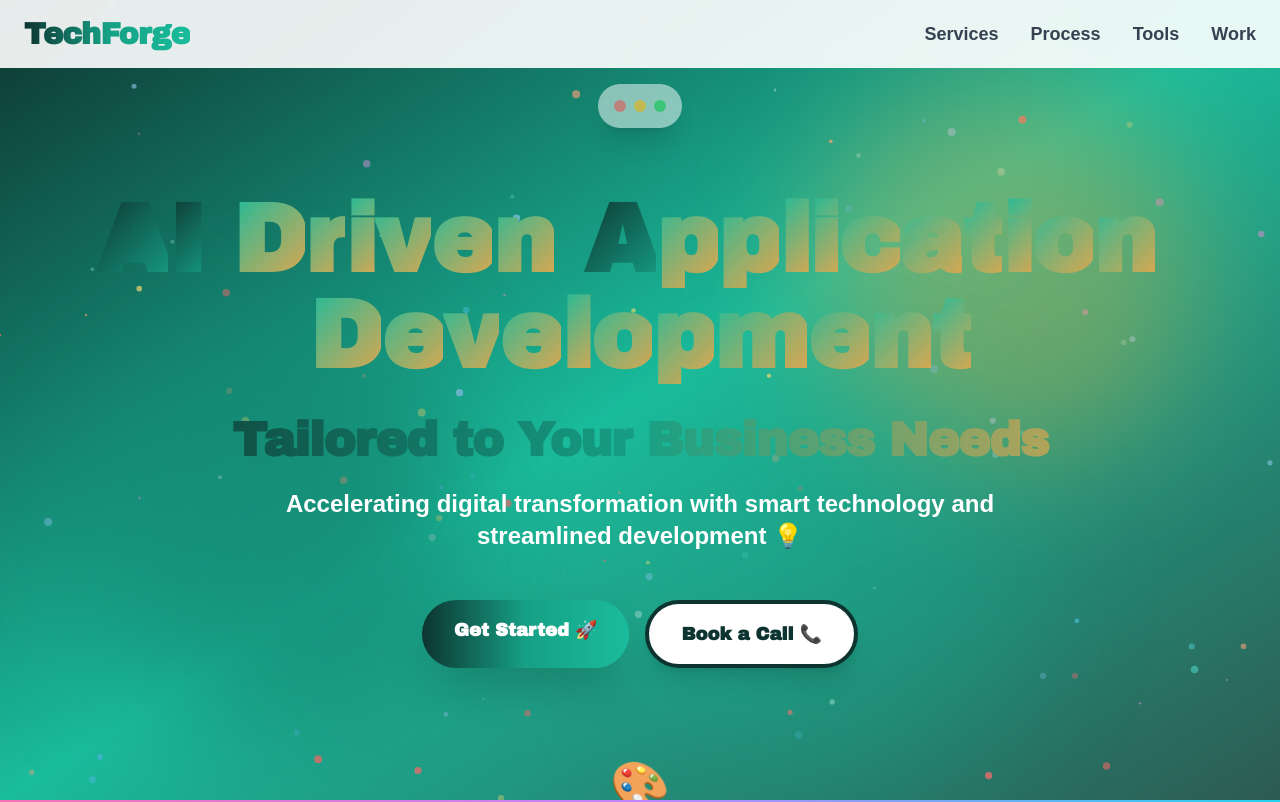
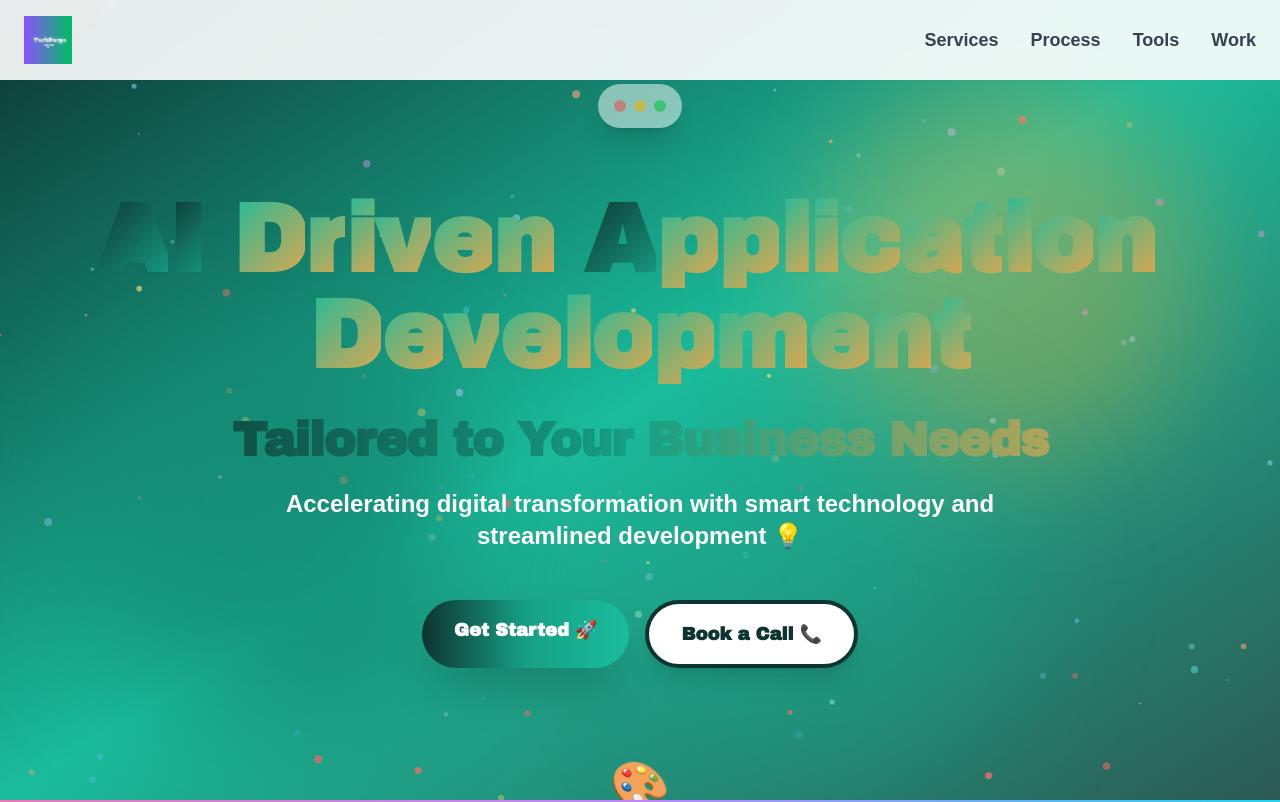
Before and after one commit to Vinaymahto808/techforce, a React (Create React App) app: page / in a window 1280 px wide. Shown: the top 802 px of the page. Built offline with nearby package versions, Linux system fonts and the light colour scheme; a web font is replaced by a local one.

Commit message:
Add logo.png to navbar and footer

```diff
--- a/src/App.jsx
+++ b/src/App.jsx
@@ -100,12 +100,13 @@ const Navigation = () => {
       }`}
     >
       <div className="max-w-7xl mx-auto px-6 py-4 flex justify-between items-center">
-        <motion.div
-          whileHover={{ scale: 1.05, rotate: [0, -5, 5, -5, 0] }}
-          className="text-3xl font-black tracking-tight cursor-pointer bg-gradient-to-r from-[#0D3430] via-[#16A085] to-[#1ABC9C] bg-clip-text text-transparent"
+        <motion.a
+          href="#"
+          whileHover={{ scale: 1.1, rotate: [0, -5, 5, -5, 0] }}
+          className="cursor-pointer"
         >
-          TechForge
-        </motion.div>
+          <img src="/logo.png" alt="TechForge Logo" className="h-12 w-auto" />
+        </motion.a>
 
         <div className="hidden md:flex gap-8">
           {menuItems.map((item, i) => (
@@ -1278,6 +1279,14 @@ const Footer = () => {
           viewport={{ once: true }}
           className="text-center"
         >
+          <motion.a
+            href="#"
+            whileHover={{ scale: 1.1 }}
+            className="inline-block mb-6"
+          >
+            <img src="/logo.png" alt="TechForge" className="h-20 w-auto mx-auto" />
+          </motion.a>
+
           <motion.div
             animate={{ rotate: [0, 10, -10, 0] }}
             transition={{ repeat: Infinity, duration: 5 }}
```
Also changed, not shown: 1 other file (tests, documents, lock files or other folders).
